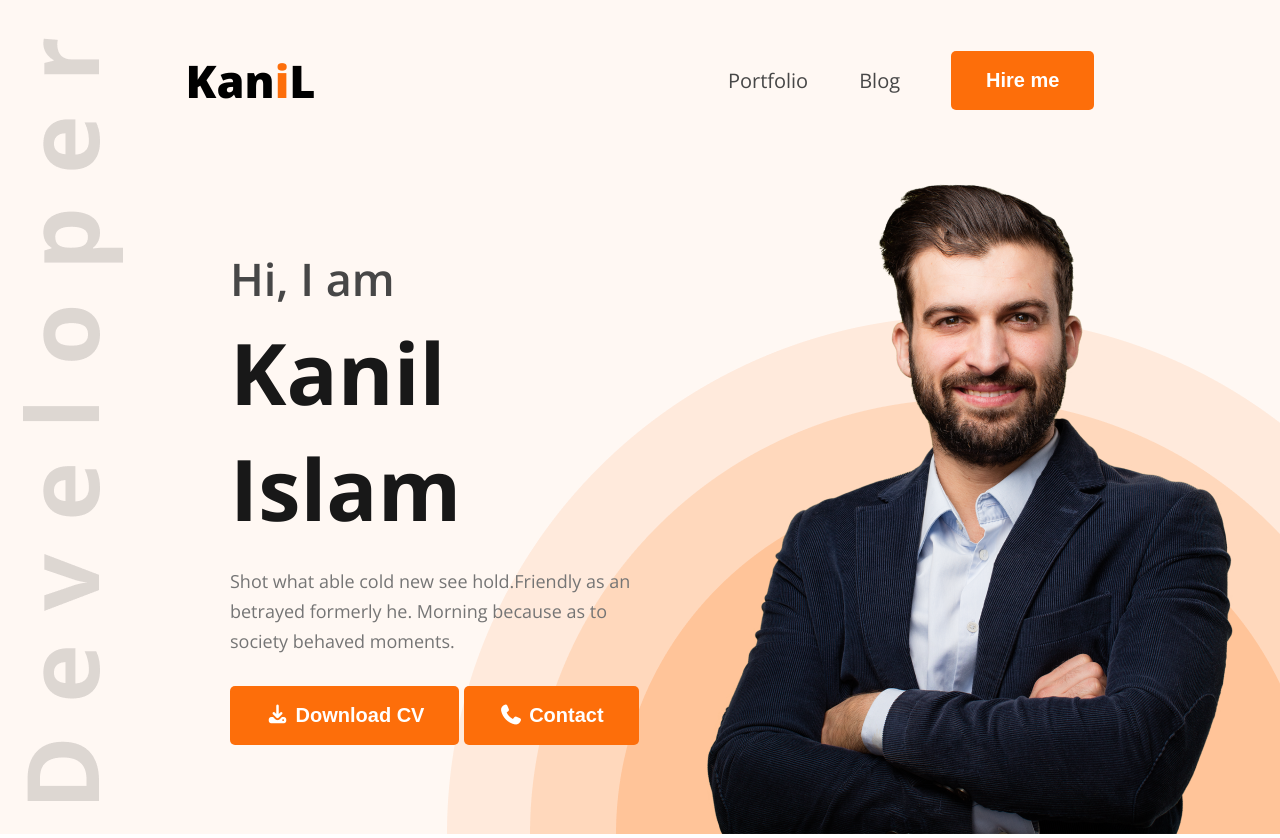
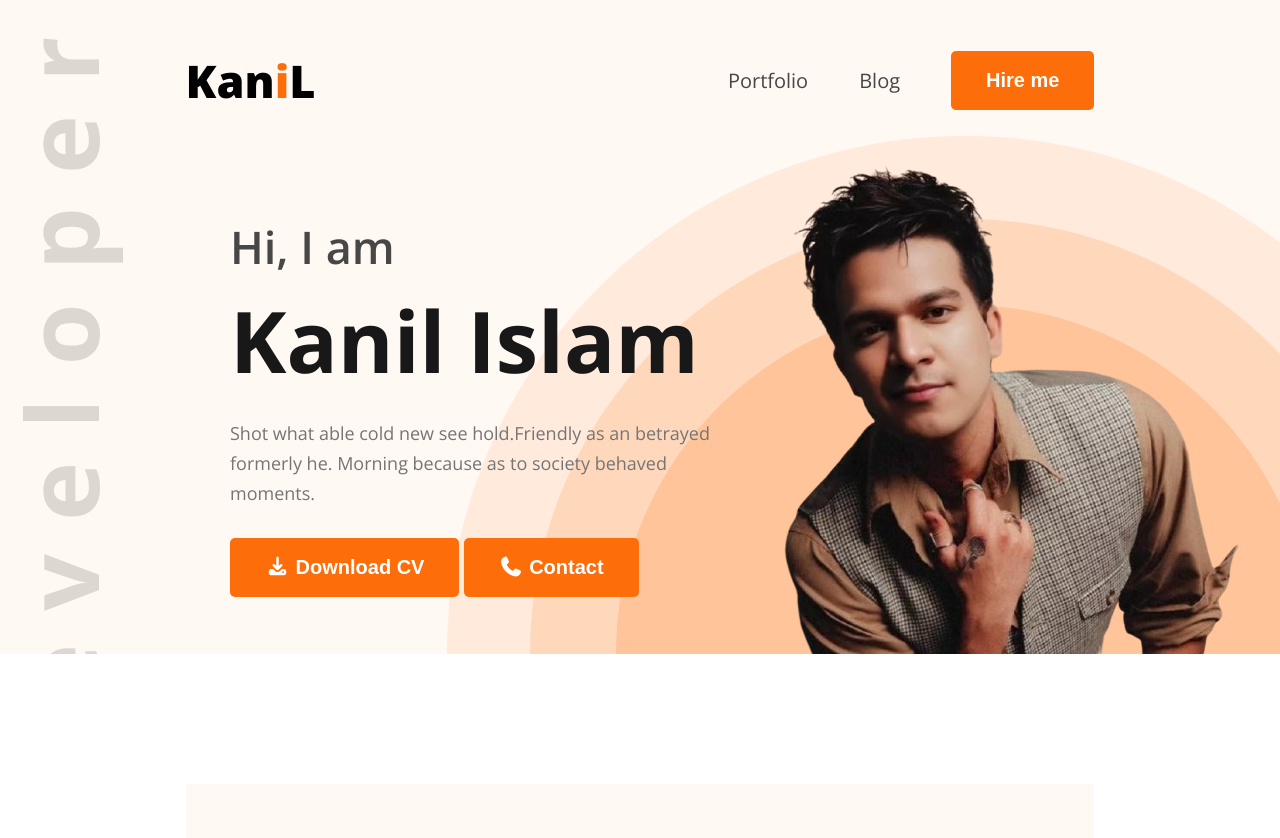
Before and after one commit to bredest/kanilislam, a plain HTML site: page index.html in a window 1280 px wide. Shown: the top 838 px of the page. Drawn offline with nearby package versions, Linux system fonts and the light colour scheme.

Commit message:
kanil all file

```diff
--- a/index.html
+++ b/index.html
@@ -44,7 +44,7 @@
                 </div>
             </div>
             <div class="banner-image">
-                <img src="images/hardy.png" alt="">
+                <img src="images/kanilpic4.png" alt="">
             </div>
         </section>
 
```
